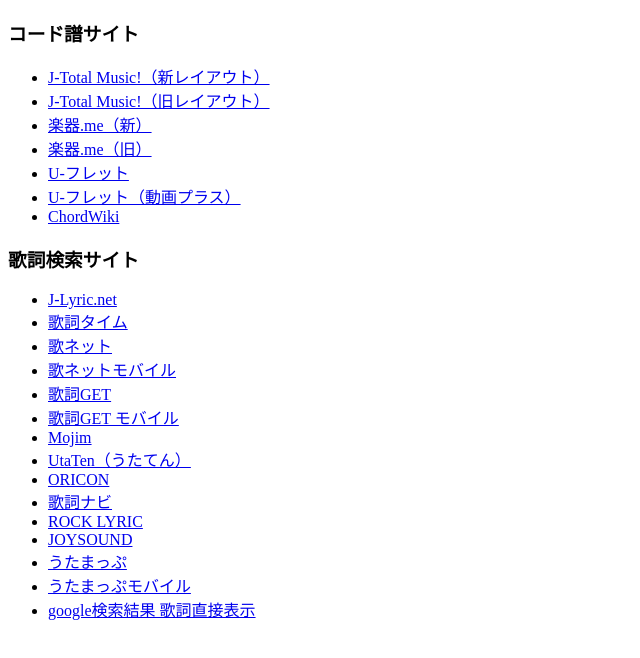
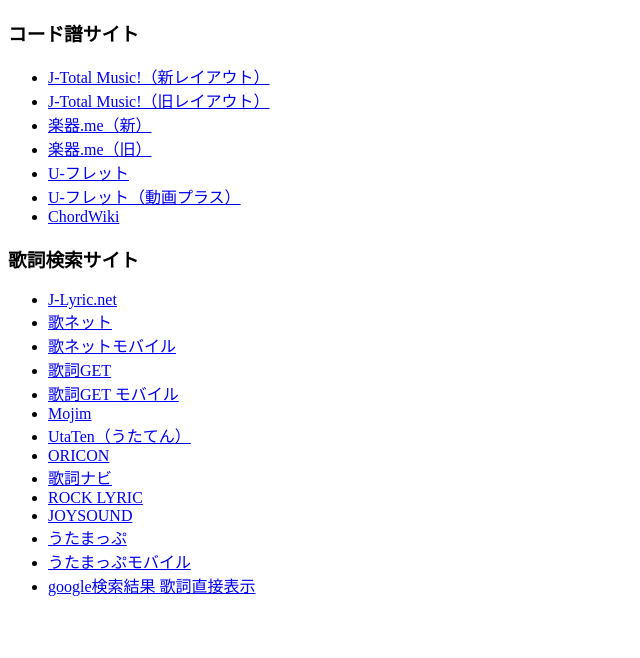
Before and after one commit to yobukodori/freedom, a plain HTML site: page songs.html in a window 1280 px wide. Shown: the whole page, without its empty margins (0-640 px from the left). Drawn offline with Linux system fonts and the light colour scheme.

Commit message:
歌詞タイム削除

```diff
--- a/songs.html
+++ b/songs.html
@@ -27,8 +27,6 @@
 <ul>
 <li><a href="http://j-lyric.net/artist/a04d733/l03771b.html" target="_blank">
 J-Lyric.net</a></li>
-<li><a href="http://www.kasi-time.com/item-75838.html" target="_blank">
-歌詞タイム</a></li>
 <li><a href="https://www.uta-net.com/song/237930/" target="_blank">
 歌ネット</a></li>
 <li><a href="http://sp.uta-net.com/song/237216/" target="_blank">
```
